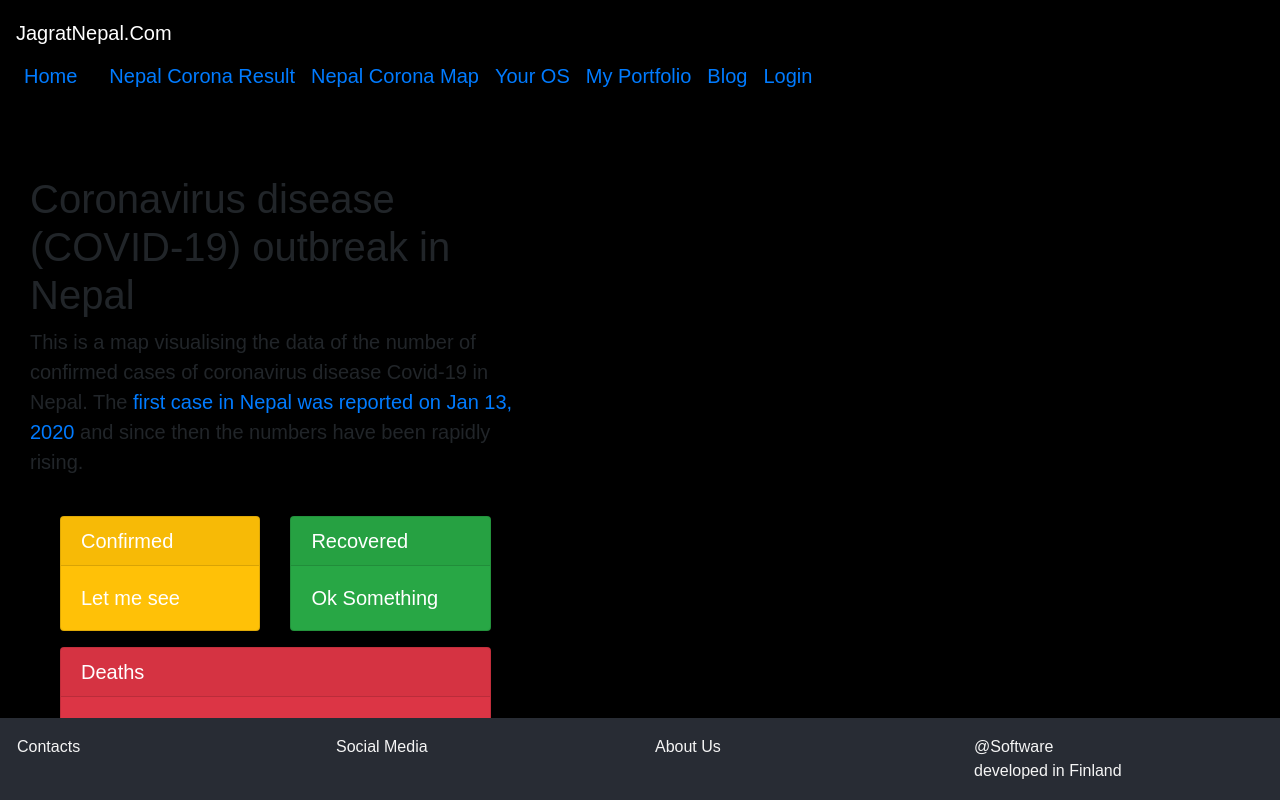
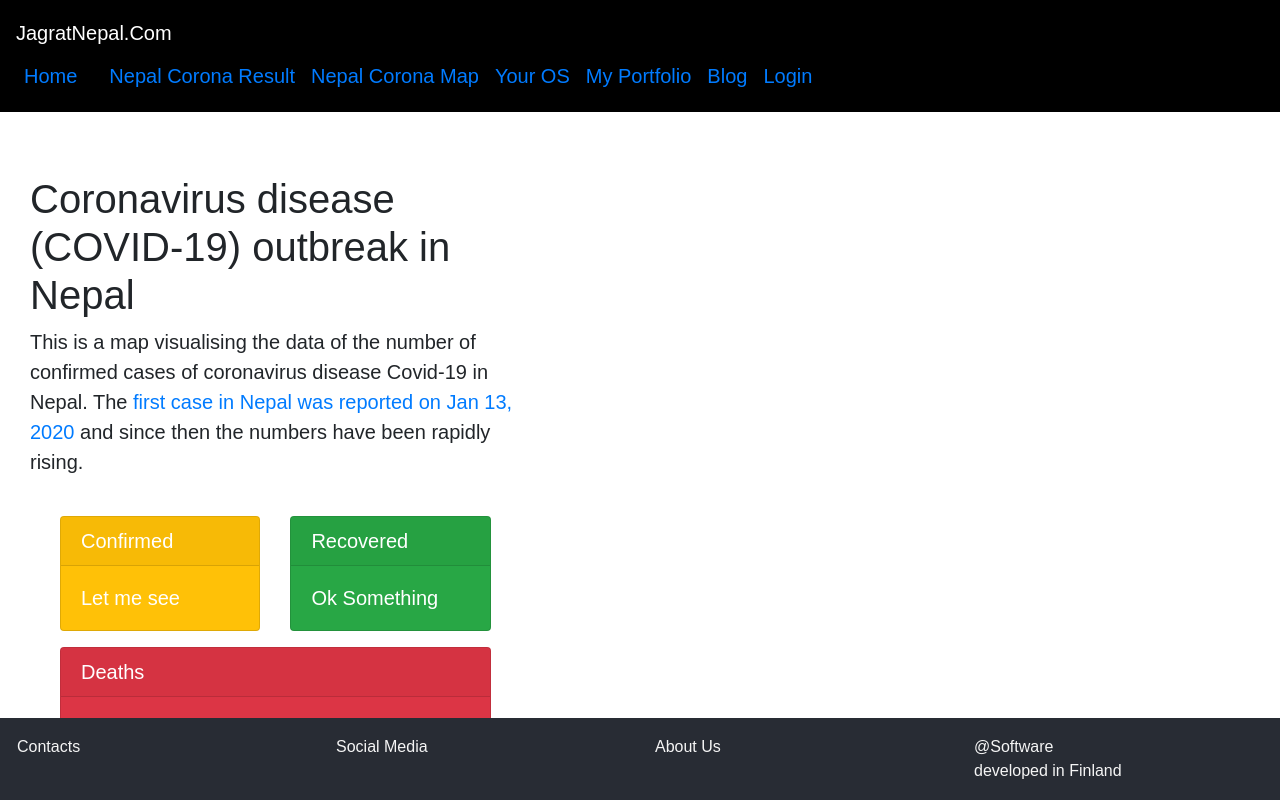
Before and after one commit to SannatKumar/transparency-nepal, a React (Create React App) app: page /coronadetail in a window 1280 px wide. Shown: the top 800 px of the page. Built offline with nearby package versions, Linux system fonts and the light colour scheme.

Commit message:
Content changed

```diff
--- a/src/coronaresult/CoronaDetail.js
+++ b/src/coronaresult/CoronaDetail.js
@@ -13,8 +13,8 @@ class CoronaDetail extends Component {
         />
     );
     return (
-      <div classNameName="coronadetailui">
-        <div classNameName="mainapp">
+      <div className="coronadetailui">
+        <div className="mainapp">
           <div className="container-fluid h-100">
             <div className="row h-100">
               <div className="col-md-5">
@@ -59,7 +59,8 @@ class CoronaDetail extends Component {
                       </div>
                     </div>
                     <div className="col-sm">
-                      <div className="card text-white bg-danger mb-3">
+                      <div className="card text-white
+                       bg-danger mb-3">
                         <h5 className="card-header">Deaths</h5>
                         <div className="card-body">
                           <h5
```
